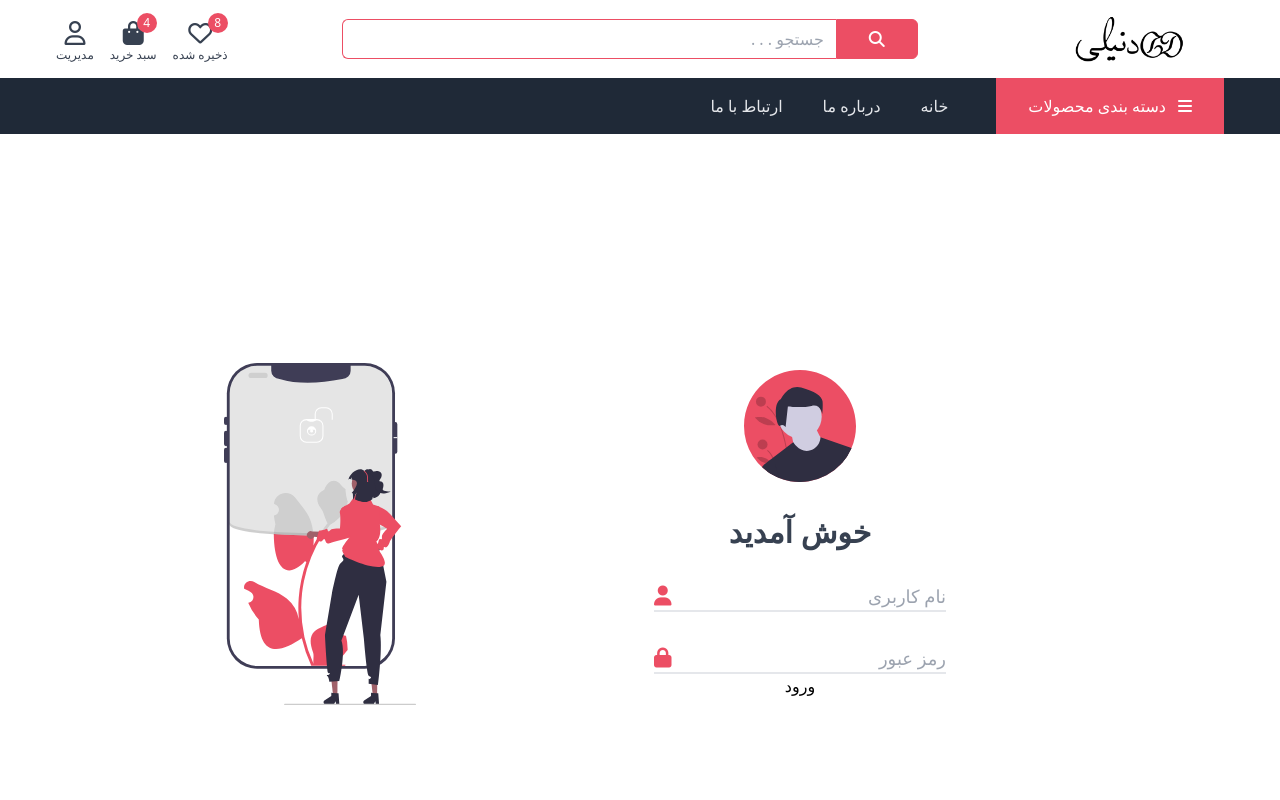
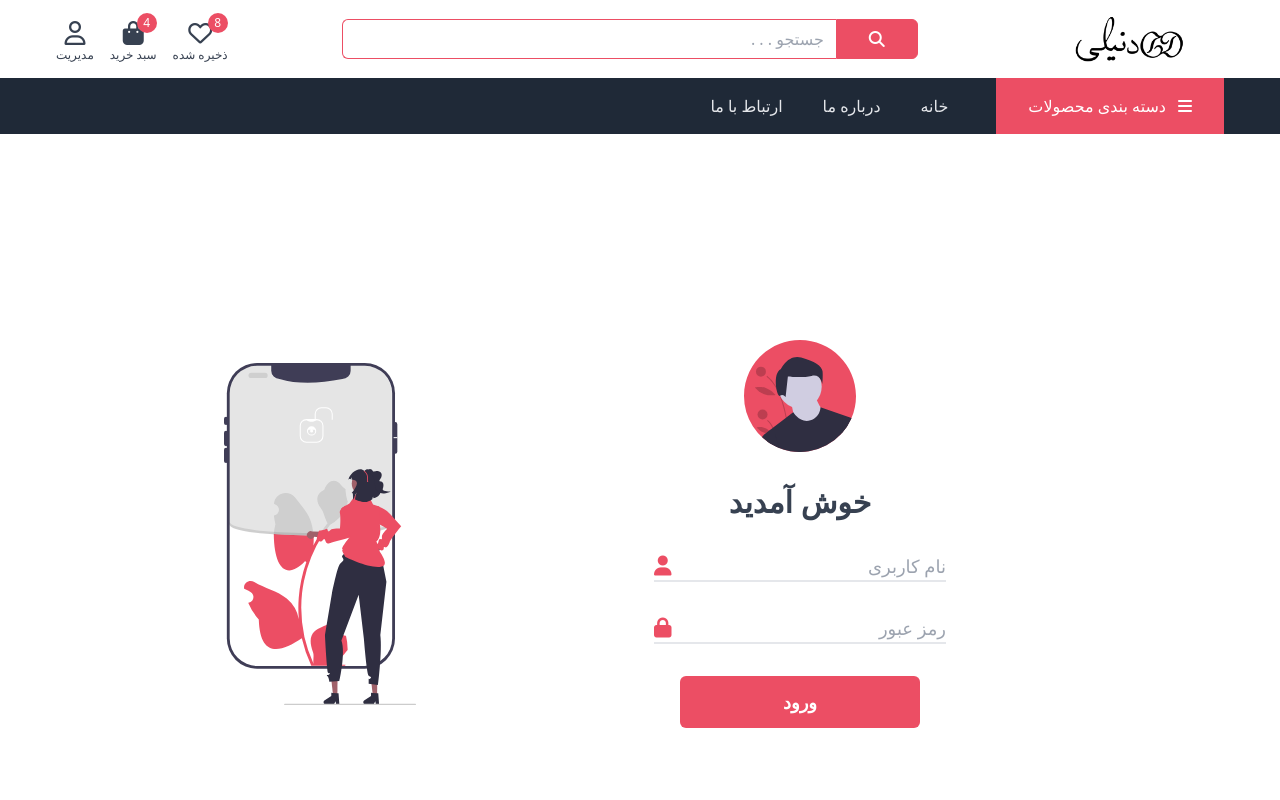
Before and after one commit to Fateme-nm/onlineShop_react, a React (Create React App) app: page /login in a window 1280 px wide. Shown: the top 800 px of the page. Built offline with nearby package versions, Linux system fonts and the light colour scheme; a web font is replaced by a local one.

Commit message:
Button component seted for login and wraped with Link

```diff
--- a/src/components/Botton/Botton.jsx
+++ b/src/components/Botton/Botton.jsx
@@ -2,7 +2,7 @@ import React from 'react';
 
 const Botton = ({children}) => {
     return (
-        <button className="py-3 px-20 bg-primary rounded-sm text-white font-bold uppercase text-lg mt-8 transform hover:translate-y-1 transition-all duration-500 w-full">
+        <button className="py-3 px-20 bg-primary rounded-md text-white font-bold text-lg mt-8 transform hover:translate-y-1 transition-all duration-500 w-full text-center">
             {children}
         </button>
     );
--- a/src/pages/LoginToPanel/LoginToPanel.jsx
+++ b/src/pages/LoginToPanel/LoginToPanel.jsx
@@ -3,6 +3,9 @@ import WithLayoutpages from "hoc/WithLayoutPages";
 import avatar from "assets/images/undraw_male_avatar.svg";
 import unlock from "assets/images/undraw_unlock.svg";
 import InputLogin from "./InputLogin/InputLogin";
+import { Link } from "react-router-dom";
+import routes from "routes/routes";
+import Botton from "components/Botton/Botton";
 
 const Logintopanel = () => {
   return (
@@ -11,19 +14,16 @@ const Logintopanel = () => {
         src={unlock}
         className="hidden lg:block w-48 hover:scale-110 transition-all duration-500 transform mx-auto"
       />
-      <form className="flex flex-col justify-center items-center w-1/2">
+      <form className="flex flex-col justify-center items-center w-1/2 px-10">
         <img src={avatar} className="w-28" />
         <h2 className="my-8 mb-0 font-bold text-3xl text-gray-700 text-center">
           خوش آمدید
         </h2>
         <InputLogin type="text" iconClass="fa-user">نام کاربری</InputLogin>
         <InputLogin type="password" iconClass="fa-lock">رمز عبور</InputLogin>
-        <a
-          href="#"
-
-        >
-          ورود
-        </a>
+        <Link to={routes.PRODUCTS.path} className="w-full">
+            <Botton>ورود</Botton>
+        </Link>
       </form>
     </div>
   );
```
